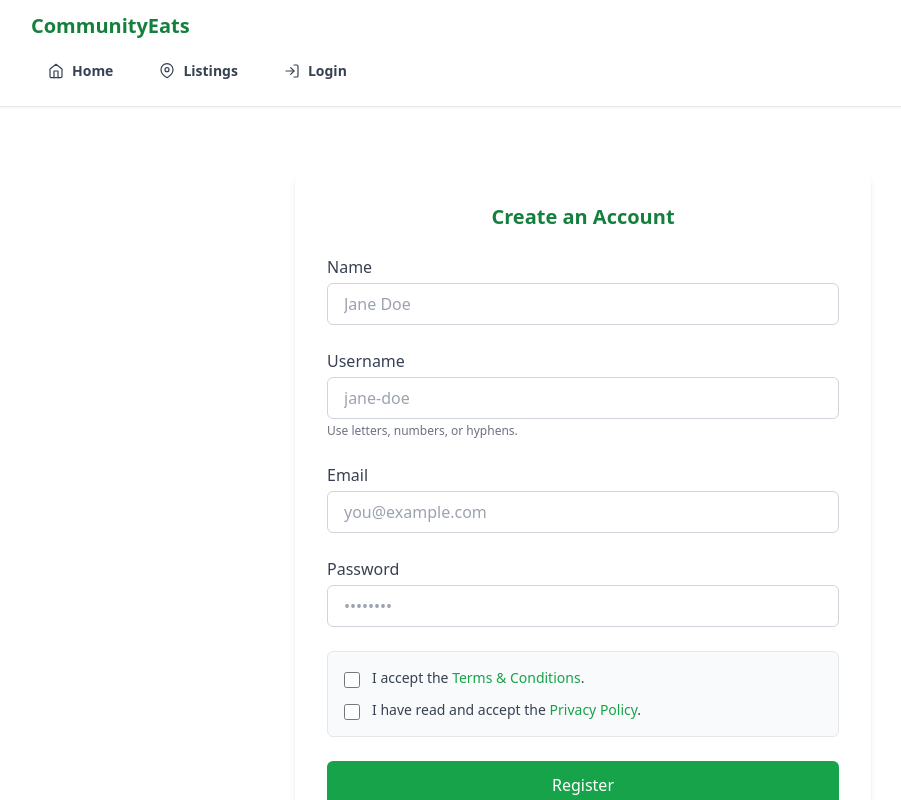
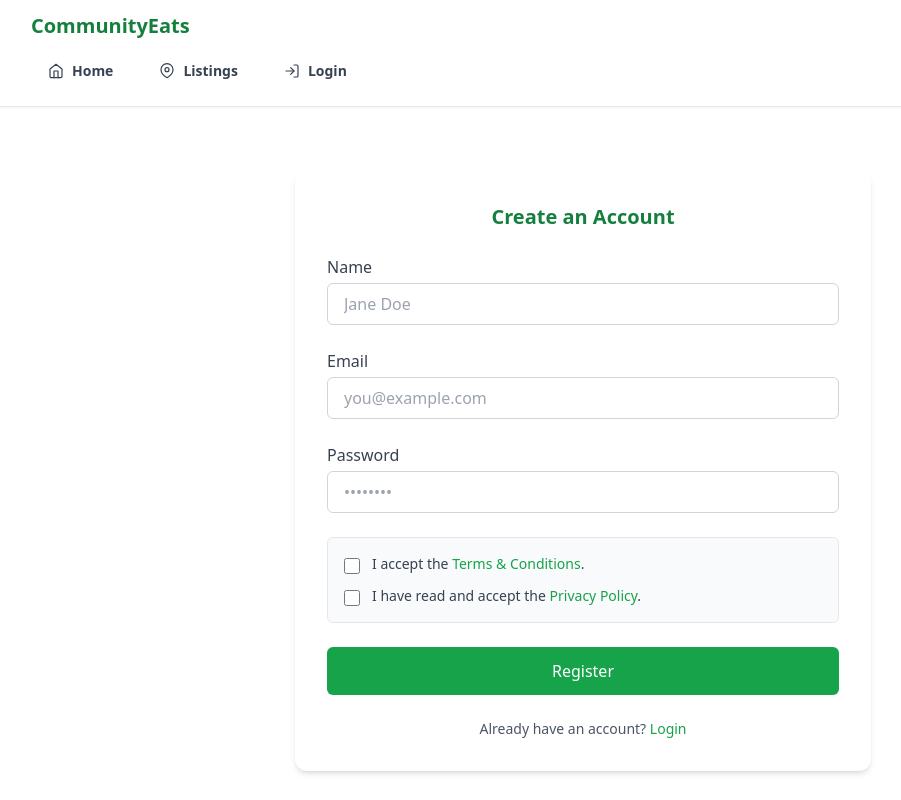
Before and after one commit to communityeats/communityeats, a Next.js app: page /register in a window 1280 px wide. Shown: the top 800 px of the page, without its empty margins (57-958 px from the left). Built offline with nearby package versions, Linux system fonts and the light colour scheme; no server answers.

Commit message:
remove usernames. make links based on date

```diff
--- a/src/app/api/v1/account/create/route.ts
+++ b/src/app/api/v1/account/create/route.ts
@@ -2,14 +2,12 @@ import { NextRequest, NextResponse } from 'next/server'
 import { getAuth } from 'firebase-admin/auth'
 import { getFirestore, FieldValue } from 'firebase-admin/firestore'
 import { initAdmin } from '@/lib/firebase/admin'
-import { normalizeUsername } from '@/lib/listingSlug'
 
 initAdmin()
 
 type Body = {
   name?: string
   email?: string
-  username?: string
   acceptedTerms?: unknown
   acceptedPrivacy?: unknown
 }
@@ -29,28 +27,16 @@ export async function POST(req: NextRequest) {
     const body: Body = await req.json().catch(() => ({}))
     const rawName = typeof body.name === 'string' ? body.name : ''
     const rawEmail = typeof body.email === 'string' ? body.email : ''
-    const rawUsername = typeof body.username === 'string' ? body.username : ''
     const acceptedTerms = body.acceptedTerms === true
     const acceptedPrivacy = body.acceptedPrivacy === true
 
     const name = rawName.trim()
     const email = rawEmail.trim()
-    const username = normalizeUsername(rawUsername)
 
     // Basic validation
     if (!name || name.length > 100) {
       return NextResponse.json(
         { error: 'Invalid name. Provide a non-empty name up to 100 characters.' },
-        { status: 400 }
-      )
-    }
-
-    if (!username) {
-      return NextResponse.json(
-        {
-          error:
-            'Invalid username. Use 3-30 characters with letters, numbers, or hyphens.',
-        },
         { status: 400 }
       )
     }
@@ -81,15 +67,6 @@ export async function POST(req: NextRequest) {
     const db = getFirestore()
     const userRef = db.collection('users').doc(uid)
 
-    const usernameSnap = await db
-      .collection('users')
-      .where('username', '==', username)
-      .limit(1)
-      .get()
-    if (!usernameSnap.empty && usernameSnap.docs[0].id !== uid) {
-      return NextResponse.json({ error: 'Username is already taken.' }, { status: 400 })
-    }
-
     // Decide 200 vs 201 by checking existence
     const existing = await userRef.get()
     const existingTermsAt = existing.exists ? existing.get('accepted_terms_at') ?? null : null
@@ -97,7 +74,6 @@ export async function POST(req: NextRequest) {
     await userRef.set(
       {
         name,
-        username,
         email: finalEmail,
         email_verified: !!decoded.email_verified,
         accepted_terms: true,
--- a/src/app/api/v1/listings/create/route.ts
+++ b/src/app/api/v1/listings/create/route.ts
@@ -10,7 +10,6 @@ import {
 import {
   buildListingSlug,
   ensureUniqueListingSlug,
-  normalizeUsername,
 } from '@/lib/listingSlug'
 import { v4 as uuidv4 } from 'uuid'
 
@@ -93,19 +92,8 @@ export async function POST(req: Request) {
     const docId = uuidv4()
 
     const firestore = getFirestore()
-    const userSnap = await firestore.collection('users').doc(userId).get()
-    const userData = userSnap.data() ?? {}
-    const ownerUsername =
-      normalizeUsername(userData.username) ?? normalizeUsername(userData.name)
-
-    if (!ownerUsername) {
-      return NextResponse.json(
-        { error: 'Missing username for listing owner.' },
-        { status: 400 }
-      )
-    }
-
-    const baseSlug = buildListingSlug(ownerUsername, data.title)
+    const createdAt = new Date()
+    const baseSlug = buildListingSlug(data.title, createdAt)
     const publicSlug = await ensureUniqueListingSlug(firestore, baseSlug)
 
     const listingDoc = {
@@ -130,8 +118,8 @@ export async function POST(req: Request) {
       terms_acknowledged: true,
       interested_users_uids: [],
       status: 'available',
-      updated_at: new Date().toISOString(),
-      created_at: new Date().toISOString(),
+      updated_at: createdAt.toISOString(),
+      created_at: createdAt.toISOString(),
     }
 
    const docRef = firestore.collection('listings').doc(docId);
--- a/src/app/api/v1/listings/update/route.ts
+++ b/src/app/api/v1/listings/update/route.ts
@@ -12,7 +12,6 @@ import {
 import {
   buildListingSlug,
   ensureUniqueListingSlug,
-  normalizeUsername,
 } from '@/lib/listingSlug'
 
 initAdmin()
@@ -193,19 +192,13 @@ export async function POST(req: Request) {
     }
 
     if (nextTitle) {
-      const userSnap = await firestore.collection('users').doc(userId).get()
-      const userData = userSnap.data() ?? {}
-      const ownerUsername =
-        normalizeUsername(userData.username) ?? normalizeUsername(userData.name)
-
-      if (!ownerUsername) {
-        return NextResponse.json(
-          { error: 'Missing username for listing owner.' },
-          { status: 400 }
-        )
-      }
-
-      const baseSlug = buildListingSlug(ownerUsername, nextTitle)
+      const dateSeed =
+        typeof existing.created_at === 'string' && existing.created_at.trim()
+          ? existing.created_at
+          : typeof existing.updated_at === 'string' && existing.updated_at.trim()
+            ? existing.updated_at
+            : new Date()
+      const baseSlug = buildListingSlug(nextTitle, dateSeed)
       const uniqueSlug = await ensureUniqueListingSlug(firestore, baseSlug, id)
       if (uniqueSlug !== existing.public_slug) {
         updatePaths['public_slug'] = uniqueSlug
--- a/src/app/register/RegisterForm.tsx
+++ b/src/app/register/RegisterForm.tsx
@@ -8,7 +8,6 @@ import { auth } from "@/lib/firebase/client";
 export default function RegisterForm({ redirect }: { redirect: string }) {
   const router = useRouter();
   const [name, setName] = useState("");
-  const [username, setUsername] = useState("");
   const [email, setEmail] = useState("");
   const [password, setPassword] = useState("");
   const [error, setError] = useState<string | null>(null);
@@ -34,7 +33,6 @@ export default function RegisterForm({ redirect }: { redirect: string }) {
         headers: { "Content-Type": "application/json", Authorization: `Bearer ${idToken}` },
         body: JSON.stringify({
           name,
-          username,
           email,
           acceptedTerms,
           acceptedPrivacy,
@@ -81,23 +79,6 @@ export default function RegisterForm({ redirect }: { redirect: string }) {
                 className="mt-1 w-full rounded-md border border-gray-300 px-4 py-2 focus:ring-green-500 focus:border-green-500"
                 placeholder="Jane Doe"
               />
-            </div>
-
-            <div>
-              <label htmlFor="username" className="block font-medium text-gray-700">
-                Username
-              </label>
-              <input
-                id="username"
-                type="text"
-                value={username}
-                onChange={(e) => setUsername(e.target.value)}
-                required
-                autoComplete="username"
-                className="mt-1 w-full rounded-md border border-gray-300 px-4 py-2 focus:ring-green-500 focus:border-green-500"
-                placeholder="jane-doe"
-              />
-              <p className="mt-1 text-xs text-gray-500">Use letters, numbers, or hyphens.</p>
             </div>
 
             <div>
--- a/src/lib/listingSlug.ts
+++ b/src/lib/listingSlug.ts
@@ -1,19 +1,4 @@
 import type { Firestore } from 'firebase-admin/firestore'
-
-export const normalizeUsername = (value: unknown): string | null => {
-  if (typeof value !== 'string') return null
-
-  const normalized = value
-    .trim()
-    .toLowerCase()
-    .replace(/\s+/g, '-')
-    .replace(/[^a-z0-9-]/g, '')
-    .replace(/-+/g, '-')
-    .replace(/(^-|-$)+/g, '')
-
-  if (normalized.length < 3 || normalized.length > 30) return null
-  return normalized
-}
 
 export const slugifyTitle = (value: string): string => {
   const slug = value
@@ -26,8 +11,25 @@ export const slugifyTitle = (value: string): string => {
   return slug || 'listing'
 }
 
-export const buildListingSlug = (username: string, title: string): string => {
-  return `${username}-${slugifyTitle(title)}`
+const formatListingDateSlug = (value: Date | string | number): string | null => {
+  const date = value instanceof Date ? value : new Date(value)
+  if (Number.isNaN(date.getTime())) return null
+
+  const year = date.getUTCFullYear()
+  const month = String(date.getUTCMonth() + 1).padStart(2, '0')
+  const day = String(date.getUTCDate()).padStart(2, '0')
+
+  return `${year}-${month}-${day}`
+}
+
+export const buildListingSlug = (
+  title: string,
+  createdAt: Date | string | number
+): string => {
+  const dateSlug = formatListingDateSlug(createdAt)
+  const titleSlug = slugifyTitle(title)
+
+  return dateSlug ? `${titleSlug}-${dateSlug}` : titleSlug
 }
 
 export const ensureUniqueListingSlug = async (
```
